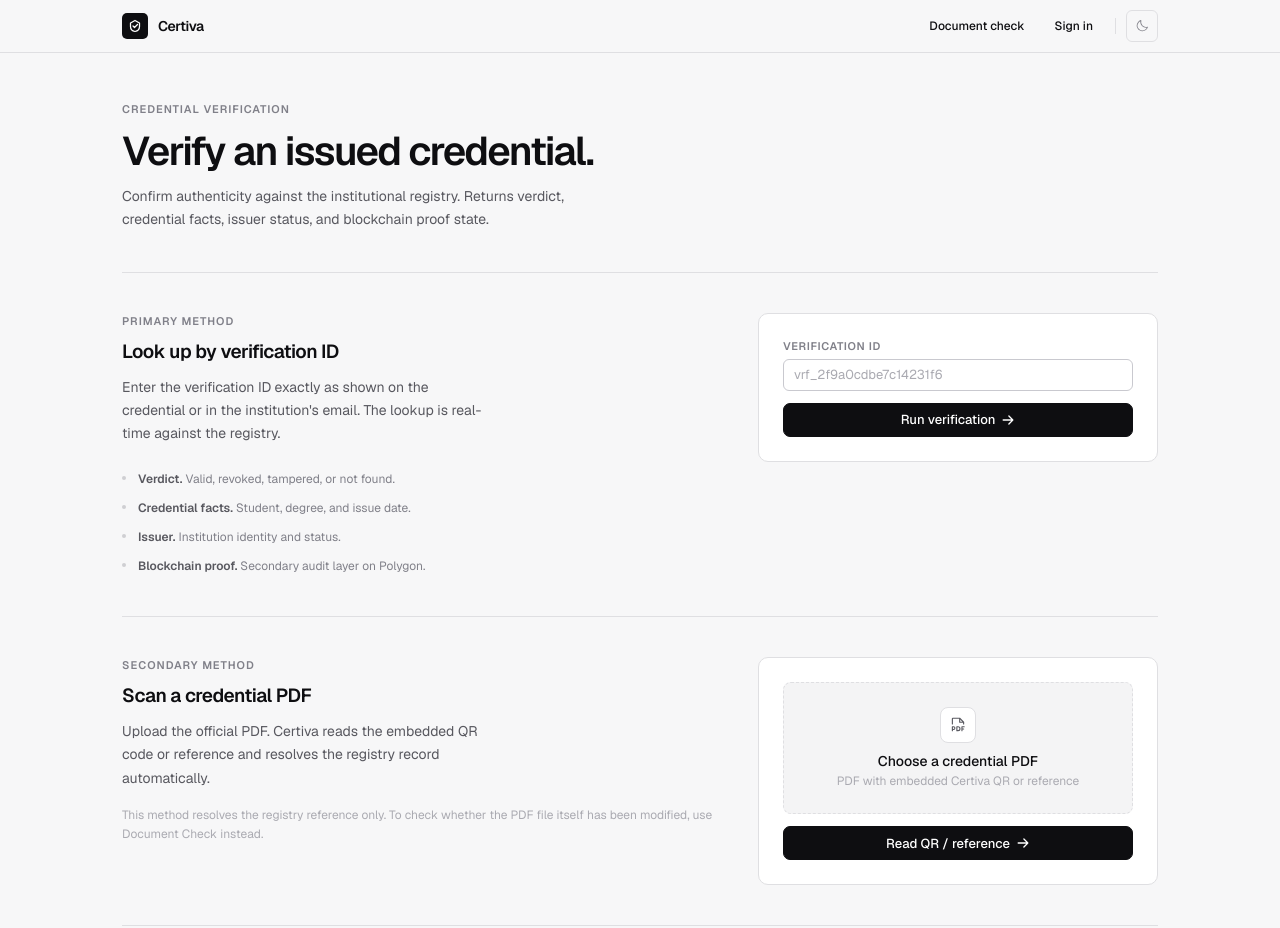
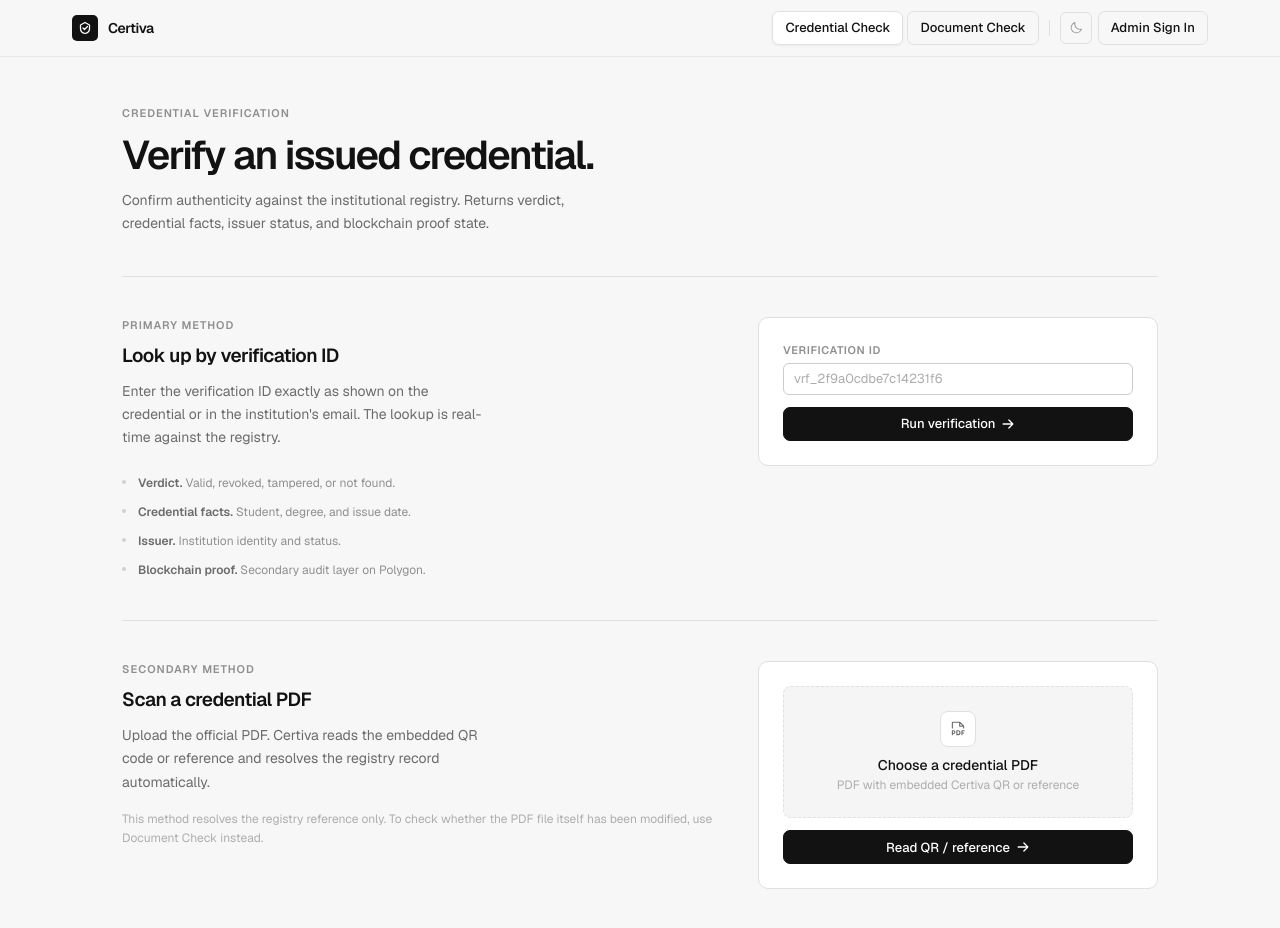
Before and after one commit to gogetrekt/certiva, a Next.js app in the folder apps/web/: page /verify in a window 1280 px wide. Shown: the top 928 px of the page. Built offline with nearby package versions, Linux system fonts and the light colour scheme.

Commit message:
Refactor site header implementation across multiple pages; unify navigation links and enhance styling for consistency

```diff
--- a/apps/web/src/app/globals.css
+++ b/apps/web/src/app/globals.css
@@ -8,118 +8,121 @@
 
 /* ── LIGHT MODE (default) ─────────────────────────────────── */
 :root {
-  /* Raw palette — zinc-neutral, no warm/cool mixing */
-  --z-950: 240 10% 4%;
-  --z-900: 240 6% 10%;
-  --z-800: 240 5% 16%;
-  --z-750: 240 5% 20%;
-  --z-700: 240 5% 26%;
-  --z-600: 240 4% 36%;
-  --z-500: 240 4% 46%;
-  --z-400: 240 5% 65%;
-  --z-300: 240 6% 78%;
-  --z-200: 240 6% 90%;
-  --z-150: 240 6% 93%;
-  --z-100: 240 6% 95%;
-  --z-50:  240 9% 98%;
+  /* Raw palette — warm-neutral, zero blue tint */
+  --z-950: 0 0% 9%;
+  --z-900: 0 0% 13%;
+  --z-800: 0 0% 20%;
+  --z-750: 0 0% 26%;
+  --z-700: 0 0% 32%;
+  --z-600: 0 0% 42%;
+  --z-500: 0 0% 52%;
+  --z-400: 0 0% 66%;
+  --z-300: 0 0% 78%;
+  --z-200: 0 0% 89%;
+  --z-150: 0 0% 92%;
+  --z-100: 0 0% 95%;
+  --z-50:  0 0% 98%;
 
-  /* Semantic surfaces */
-  --bg-canvas:   240 9% 97%;    /* page background */
-  --bg-base:     0 0% 100%;     /* primary surface (cards, panels) */
-  --bg-subtle:   240 6% 96%;    /* inset areas, alt rows */
-  --bg-muted:    240 6% 93%;    /* hover states, secondary backgrounds */
-  --bg-elevated: 0 0% 100%;     /* elevated elements */
+  /* Semantic surfaces — near-white, barely-there warm tint */
+  --bg-canvas:   0 0% 97%;    /* page background ≈ #F7F8FA */
+  --bg-base:     0 0% 100%;   /* primary surface (cards, panels) */
+  --bg-subtle:   0 0% 96%;    /* inset areas, alt rows */
+  --bg-muted:    0 0% 93%;    /* hover states, secondary backgrounds */
+  --bg-elevated: 0 0% 100%;   /* elevated elements */
 
-  /* Borders */
-  --border-strong:   240 5% 82%;
-  --border-default:  240 5% 88%;
-  --border-subtle:   240 5% 92%;
-  --border-input:    240 5% 80%;
-  --border-focus:    240 5% 46%;
+  /* Borders — barely visible, neutral */
+  --border-strong:   0 0% 82%;
+  --border-default:  0 0% 88%;
+  --border-subtle:   0 0% 93%;
+  --border-input:    0 0% 80%;
+  --border-focus:    0 0% 40%;
 
-  /* Text */
-  --text-primary:   240 10% 6%;
-  --text-secondary: 240 4% 36%;
-  --text-tertiary:  240 4% 52%;
-  --text-quaternary:240 4% 68%;
-  --text-inverse:   0 0% 100%;
+  /* Text — near black, no tint */
+  --text-primary:    0 0% 7%;     /* ≈ #111827 */
+  --text-secondary:  0 0% 42%;    /* ≈ #6B7280 */
+  --text-tertiary:   0 0% 56%;
+  --text-quaternary: 0 0% 68%;
+  --text-inverse:    0 0% 100%;
 
   /* Status — desaturated institutional tones */
-  --status-valid-bg:       152 30% 94%;
-  --status-valid-border:   152 30% 82%;
-  --status-valid-text:     152 55% 24%;
-  --status-valid-dot:      152 55% 40%;
+  --status-valid-bg:       152 28% 94%;
+  --status-valid-border:   152 28% 82%;
+  --status-valid-text:     152 55% 22%;
+  --status-valid-dot:      152 55% 38%;
 
-  --status-warn-bg:        38 60% 94%;
-  --status-warn-border:    38 55% 80%;
-  --status-warn-text:      30 60% 28%;
-  --status-warn-dot:       38 70% 48%;
+  --status-warn-bg:        38 55% 94%;
+  --status-warn-border:    38 50% 80%;
+  --status-warn-text:      30 58% 27%;
+  --status-warn-dot:       38 68% 46%;
 
-  --status-error-bg:       0 55% 95%;
-  --status-error-border:   0 50% 82%;
-  --status-error-text:     0 60% 30%;
-  --status-error-dot:      0 65% 48%;
+  --status-error-bg:       0 50% 95%;
+  --status-error-border:   0 45% 82%;
+  --status-error-text:     0 58% 29%;
+  --status-error-dot:      0 62% 46%;
 
-  --status-neutral-bg:     240 5% 94%;
-  --status-neutral-border: 240 5% 82%;
-  --status-neutral-text:   240 4% 36%;
-  --status-neutral-dot:    240 4% 56%;
+  --status-neutral-bg:     0 0% 93%;
+  --status-neutral-border: 0 0% 82%;
+  --status-neutral-text:   0 0% 42%;
+  --status-neutral-dot:    0 0% 56%;
 
   /* Button tokens */
-  --btn-primary-bg:      240 10% 6%;
+  --btn-primary-bg:      0 0% 7%;
   --btn-primary-text:    0 0% 100%;
-  --btn-primary-border:  240 10% 6%;
+  --btn-primary-border:  0 0% 7%;
   --btn-ghost-bg:        0 0% 100%;
-  --btn-ghost-text:      240 4% 36%;
-  --btn-ghost-border:    240 5% 82%;
+  --btn-ghost-text:      0 0% 42%;
+  --btn-ghost-border:    0 0% 82%;
 }
 
 /* ── DARK MODE ─────────────────────────────────────────────── */
 .dark {
-  --bg-canvas:   240 10% 6%;
-  --bg-base:     240 8% 9%;
-  --bg-subtle:   240 7% 11%;
-  --bg-muted:    240 6% 14%;
-  --bg-elevated: 240 5% 17%;
+  /* Pure graphite/charcoal — no blue tint, like DeepWiki dark */
+  --bg-canvas:   0 0% 7%;     /* ≈ #111111 */
+  --bg-base:     0 0% 10%;    /* ≈ #1A1A1A */
+  --bg-subtle:   0 0% 12%;    /* ≈ #1E1E1E */
+  --bg-muted:    0 0% 15%;
+  --bg-elevated: 0 0% 18%;
 
-  --border-strong:    240 5% 28%;
-  --border-default:   240 5% 22%;
-  --border-subtle:    240 5% 17%;
-  --border-input:     240 5% 28%;
-  --border-focus:     240 5% 55%;
+  /* Muted borders — barely visible */
+  --border-strong:    0 0% 24%;
+  --border-default:   0 0% 18%;
+  --border-subtle:    0 0% 14%;
+  --border-input:     0 0% 24%;
+  --border-focus:     0 0% 50%;
 
-  --text-primary:    240 6% 96%;
-  --text-secondary:  240 5% 65%;
-  --text-tertiary:   240 4% 46%;
-  --text-quaternary: 240 4% 34%;
-  --text-inverse:    240 10% 6%;
+  /* Soft off-white text — not stark white */
+  --text-primary:    0 0% 90%;    /* ≈ #E5E5E5 */
+  --text-secondary:  0 0% 60%;    /* ≈ #999999 */
+  --text-tertiary:   0 0% 42%;
+  --text-quaternary: 0 0% 30%;
+  --text-inverse:    0 0% 7%;
 
-  --status-valid-bg:       152 20% 11%;
-  --status-valid-border:   152 25% 20%;
-  --status-valid-text:     152 50% 58%;
-  --status-valid-dot:      152 55% 48%;
+  --status-valid-bg:       152 18% 10%;
+  --status-valid-border:   152 22% 19%;
+  --status-valid-text:     152 48% 56%;
+  --status-valid-dot:      152 52% 46%;
 
-  --status-warn-bg:        38 25% 10%;
-  --status-warn-border:    38 30% 22%;
-  --status-warn-text:      38 70% 60%;
-  --status-warn-dot:       38 70% 52%;
+  --status-warn-bg:        38 22% 10%;
+  --status-warn-border:    38 28% 20%;
+  --status-warn-text:      38 68% 58%;
+  --status-warn-dot:       38 68% 50%;
 
-  --status-error-bg:       0 20% 10%;
-  --status-error-border:   0 25% 22%;
-  --status-error-text:     0 65% 62%;
-  --status-error-dot:      0 65% 52%;
+  --status-error-bg:       0 18% 10%;
+  --status-error-border:   0 22% 20%;
+  --status-error-text:     0 62% 60%;
+  --status-error-dot:      0 62% 50%;
 
-  --status-neutral-bg:     240 5% 14%;
-  --status-neutral-border: 240 5% 24%;
-  --status-neutral-text:   240 4% 60%;
-  --status-neutral-dot:    240 4% 48%;
+  --status-neutral-bg:     0 0% 14%;
+  --status-neutral-border: 0 0% 22%;
+  --status-neutral-text:   0 0% 56%;
+  --status-neutral-dot:    0 0% 44%;
 
-  --btn-primary-bg:      0 0% 96%;
-  --btn-primary-text:    240 10% 6%;
-  --btn-primary-border:  0 0% 96%;
-  --btn-ghost-bg:        240 5% 14%;
-  --btn-ghost-text:      240 5% 65%;
-  --btn-ghost-border:    240 5% 22%;
+  --btn-primary-bg:      0 0% 90%;
+  --btn-primary-text:    0 0% 7%;
+  --btn-primary-border:  0 0% 90%;
+  --btn-ghost-bg:        0 0% 15%;
+  --btn-ghost-text:      0 0% 60%;
+  --btn-ghost-border:    0 0% 18%;
 }
 
 /* ============================================================
@@ -759,6 +762,25 @@
 }
 
 /* ============================================================
+   SITE HEADER — public pages (landing, verify, login, proof)
+   ============================================================ */
+
+.site-header {
+  position: sticky;
+  top: 0;
+  z-index: 40;
+  background: hsl(var(--bg-canvas) / 0.92);
+  backdrop-filter: blur(16px) saturate(1.2);
+  -webkit-backdrop-filter: blur(16px) saturate(1.2);
+  border-bottom: 1px solid rgba(0, 0, 0, 0.06);
+}
+
+.dark .site-header {
+  border-bottom-color: rgba(255, 255, 255, 0.06);
+}
+
+
+/* ============================================================
    RESPONSIVE
    ============================================================ */
 
--- a/apps/web/src/app/login/page.tsx
+++ b/apps/web/src/app/login/page.tsx
@@ -1,9 +1,8 @@
 import Link from "next/link";
 import { redirect } from "next/navigation";
 
-import { AppLogo } from "../../components/app-logo";
 import { LoginForm } from "../../components/login-form";
-import { ThemeToggle } from "../../components/theme-toggle";
+import { SiteHeader } from "../../components/site-header";
 import { getCurrentAdmin, getSessionToken } from "../../lib/api";
 
 export default async function LoginPage() {
@@ -26,21 +25,7 @@
 
   return (
     <div className="min-h-dvh bg-[hsl(var(--bg-canvas))] text-[hsl(var(--text-primary))]">
-      {/* ── Header ─────────────────────────────────────── */}
-      <header className="border-b border-[hsl(var(--border-default))]">
-        <div className="mx-auto flex h-13 w-full max-w-[1200px] items-center justify-between px-8">
-          <AppLogo />
-          <div className="flex items-center gap-2">
-            <ThemeToggle />
-            <Link
-              href="/verify"
-              className="h-8 px-3 rounded-md inline-flex items-center text-xs font-medium text-[hsl(var(--text-tertiary))] transition-colors hover:bg-[hsl(var(--bg-muted))] hover:text-[hsl(var(--text-primary))]"
-            >
-              Public verification
-            </Link>
-          </div>
-        </div>
-      </header>
+      <SiteHeader />
 
       {/* ── Split layout ───────────────────────────────── */}
       <div className="mx-auto max-w-[1200px] px-8 py-14 md:py-20">
@@ -84,7 +69,7 @@
             <div className="work-surface p-7 md:p-8">
               <div className="mb-6">
                 <h2 className="text-base font-semibold tracking-tight text-[hsl(var(--text-primary))]">
-                  Sign in
+                  Sign In
                 </h2>
                 <p className="mt-1 text-sm text-[hsl(var(--text-tertiary))]">
                   Enter your authorized admin credentials.
--- a/apps/web/src/app/page.tsx
+++ b/apps/web/src/app/page.tsx
@@ -11,7 +11,7 @@
 } from "@phosphor-icons/react/dist/ssr";
 
 import { AppLogo } from "../components/app-logo";
-import { ThemeToggle } from "../components/theme-toggle";
+import { SiteHeader } from "../components/site-header";
 import { getSessionToken } from "../lib/api";
 
 export default async function HomePage() {
@@ -21,31 +21,7 @@
   return (
     <div className="min-h-dvh bg-[hsl(var(--bg-canvas))] text-[hsl(var(--text-primary))]">
 
-      {/* ── Header ─────────────────────────────────────── */}
-      <header className="sticky top-0 z-40 border-b border-[hsl(var(--border-default))] bg-[hsl(var(--bg-canvas)/0.92)] backdrop-blur-md">
-        <div className="mx-auto flex h-13 w-full max-w-[1200px] items-center justify-between px-8">
-          <AppLogo />
-          <nav className="flex items-center gap-1.5">
-            <Link
-              href="/verify"
-              className="h-8 px-3 rounded-md inline-flex items-center text-xs font-medium text-[hsl(var(--text-tertiary))] transition-colors hover:bg-[hsl(var(--bg-muted))] hover:text-[hsl(var(--text-primary))]"
-            >
-              Credential check
-            </Link>
-            <Link
-              href="/verify/document"
-              className="h-8 px-3 rounded-md inline-flex items-center text-xs font-medium text-[hsl(var(--text-tertiary))] transition-colors hover:bg-[hsl(var(--bg-muted))] hover:text-[hsl(var(--text-primary))]"
-            >
-              Document check
-            </Link>
-            <div className="mx-1 h-4 w-px bg-[hsl(var(--border-default))]" />
-            <ThemeToggle />
-            <Link href="/login" className="btn-primary btn-sm ml-1">
-              Sign in
-            </Link>
-          </nav>
-        </div>
-      </header>
+      <SiteHeader />
 
       {/* ── Hero ───────────────────────────────────────── */}
       <section className="relative overflow-hidden border-b border-[hsl(var(--border-default))]">
--- a/apps/web/src/app/verify/[verificationId]/page.tsx
+++ b/apps/web/src/app/verify/[verificationId]/page.tsx
@@ -96,7 +96,7 @@
               href="/verify/document"
               className="h-8 px-3 rounded-md inline-flex items-center text-xs font-medium text-[hsl(var(--text-tertiary))] transition-colors hover:bg-[hsl(var(--bg-muted))] hover:text-[hsl(var(--text-primary))]"
             >
-              Document check
+              Document Check
             </Link>
             <div className="mx-1 h-4 w-px bg-[hsl(var(--border-default))]" />
             <ThemeToggle />
--- a/apps/web/src/app/verify/document/page.tsx
+++ b/apps/web/src/app/verify/document/page.tsx
@@ -1,9 +1,8 @@
 import Link from "next/link";
 import type { Metadata } from "next";
 
-import { AppLogo } from "../../../components/app-logo";
 import { DocumentProofCodeForm } from "../../../components/document-proof-code-form";
-import { ThemeToggle } from "../../../components/theme-toggle";
+import { SiteHeader } from "../../../components/site-header";
 import { VerifyUploadPanel } from "../../../components/verify-upload-panel";
 
 export const metadata: Metadata = {
@@ -14,28 +13,7 @@
   return (
     <div className="min-h-dvh bg-[hsl(var(--bg-canvas))] text-[hsl(var(--text-primary))]">
 
-      {/* ── Header ─────────────────────────────────────── */}
-      <header className="sticky top-0 z-40 border-b border-[hsl(var(--border-default))] bg-[hsl(var(--bg-canvas)/0.92)] backdrop-blur-md">
-        <div className="mx-auto flex h-13 w-full max-w-275 items-center justify-between px-8">
-          <AppLogo />
-          <nav className="flex items-center gap-1.5">
-            <Link
-              href="/verify"
-              className="h-8 px-3 rounded-md inline-flex items-center text-xs font-medium text-[hsl(var(--text-tertiary))] transition-colors hover:bg-[hsl(var(--bg-muted))] hover:text-[hsl(var(--text-primary))]"
-            >
-              Credential check
-            </Link>
-            <Link
-              href="/login"
-              className="h-8 px-3 rounded-md inline-flex items-center text-xs font-medium text-[hsl(var(--text-tertiary))] transition-colors hover:bg-[hsl(var(--bg-muted))] hover:text-[hsl(var(--text-primary))]"
-            >
-              Sign in
-            </Link>
-            <div className="mx-1 h-4 w-px bg-[hsl(var(--border-default))]" />
-            <ThemeToggle />
-          </nav>
-        </div>
-      </header>
+      <SiteHeader />
 
       {/* ── Content ────────────────────────────────────── */}
       <div className="mx-auto max-w-275 px-8">
--- a/apps/web/src/app/verify/page.tsx
+++ b/apps/web/src/app/verify/page.tsx
@@ -1,7 +1,6 @@
 import Link from "next/link";
 
-import { AppLogo } from "../../components/app-logo";
-import { ThemeToggle } from "../../components/theme-toggle";
+import { SiteHeader } from "../../components/site-header";
 import { VerifyPdfReferenceForm } from "../../components/verify-pdf-reference-form";
 import { VerifySearchForm } from "../../components/verify-search-form";
 
@@ -9,28 +8,7 @@
   return (
     <div className="min-h-dvh bg-[hsl(var(--bg-canvas))] text-[hsl(var(--text-primary))]">
 
-      {/* ── Header ─────────────────────────────────────── */}
-      <header className="sticky top-0 z-40 border-b border-[hsl(var(--border-default))] bg-[hsl(var(--bg-canvas)/0.92)] backdrop-blur-md">
-        <div className="mx-auto flex h-13 w-full max-w-275 items-center justify-between px-8">
-          <AppLogo />
-          <nav className="flex items-center gap-1.5">
-            <Link
-              href="/verify/document"
-              className="h-8 px-3 rounded-md inline-flex items-center text-xs font-medium text-[hsl(var(--text-tertiary))] transition-colors hover:bg-[hsl(var(--bg-muted))] hover:text-[hsl(var(--text-primary))]"
-            >
-              Document check
-            </Link>
-            <Link
-              href="/login"
-              className="h-8 px-3 rounded-md inline-flex items-center text-xs font-medium text-[hsl(var(--text-tertiary))] transition-colors hover:bg-[hsl(var(--bg-muted))] hover:text-[hsl(var(--text-primary))]"
-            >
-              Sign in
-            </Link>
-            <div className="mx-1 h-4 w-px bg-[hsl(var(--border-default))]" />
-            <ThemeToggle />
-          </nav>
-        </div>
-      </header>
+      <SiteHeader />
 
       {/* ── Primary workflow ─────────────────────────── */}
       <div className="mx-auto max-w-275 px-8">
--- a/apps/web/src/components/dashboard-shell.tsx
+++ b/apps/web/src/components/dashboard-shell.tsx
@@ -213,7 +213,7 @@
                     className="shrink-0 opacity-50"
                     aria-hidden
                   />
-                  <span>Credential check</span>
+                  <span>Credential Check</span>
                 </Link>
                 <Link
                   href="/verify/document"
@@ -225,7 +225,7 @@
                     className="shrink-0 opacity-50"
                     aria-hidden
                   />
-                  <span>Document check</span>
+                  <span>Document Check</span>
                 </Link>
               </div>
             </div>
--- /dev/null
+++ b/apps/web/src/components/site-header.tsx
@@ -0,0 +1,80 @@
+"use client";
+
+import Link from "next/link";
+import { usePathname } from "next/navigation";
+
+import { AppLogo } from "./app-logo";
+import { ThemeToggle } from "./theme-toggle";
+
+const navLinks = [
+  { href: "/verify", label: "Credential Check" },
+  { href: "/verify/document", label: "Document Check" },
+] as const;
+
+function NavLink({
+  href,
+  active,
+  children,
+  className,
+}: {
+  href: string;
+  active: boolean;
+  children: React.ReactNode;
+  className?: string;
+}) {
+  return (
+    <Link
+      href={href}
+      className={[
+        "inline-flex h-[34px] items-center rounded-[7px] border px-3 text-[13px] font-medium whitespace-nowrap transition-colors duration-[130ms]",
+        active
+          ? "border-[hsl(var(--border-default))] bg-[hsl(var(--bg-base))] text-[hsl(var(--text-primary))] shadow-[0_1px_3px_hsl(0_0%_0%/0.06)] dark:bg-[hsl(var(--bg-elevated))] dark:border-[hsl(var(--border-strong))] dark:shadow-none"
+          : "border-[hsl(var(--border-subtle))] bg-transparent text-[hsl(var(--text-secondary))] hover:border-[hsl(var(--border-default))] hover:bg-[hsl(var(--bg-muted))] hover:text-[hsl(var(--text-primary))] dark:border-[hsl(var(--border-default))] dark:hover:bg-[hsl(var(--bg-elevated))] dark:hover:border-[hsl(var(--border-strong))]",
+        className ?? "",
+      ]
+        .join(" ")
+        .trim()}
+    >
+      {children}
+    </Link>
+  );
+}
+
+export function SiteHeader() {
+  const pathname = usePathname();
+
+  return (
+    <header className="site-header">
+      <div className="mx-auto flex h-14 w-full max-w-[1200px] items-center justify-between px-6 sm:px-8">
+        <AppLogo />
+
+        <nav className="flex items-center gap-1" aria-label="Public navigation">
+          {navLinks.map(({ href, label }) => (
+            <NavLink
+              key={href}
+              href={href}
+              active={pathname === href || pathname.startsWith(href + "/")}
+            >
+              {label}
+            </NavLink>
+          ))}
+
+          <span
+            className="mx-1.5 h-4 w-px bg-[hsl(var(--border-default))]"
+            aria-hidden
+          />
+
+          <ThemeToggle />
+
+          <NavLink
+            href="/login"
+            active={pathname === "/login"}
+            className="ml-0.5"
+          >
+            Admin Sign In
+          </NavLink>
+        </nav>
+      </div>
+    </header>
+  );
+}
```
Also changed, not shown: apps/web/src/app/proof/[verificationId]/page.tsx (+2 -24 lines).
